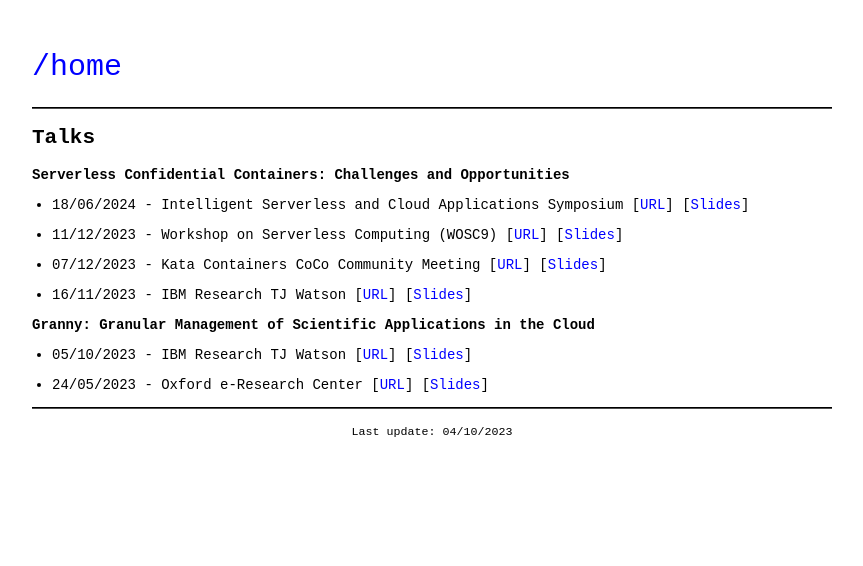
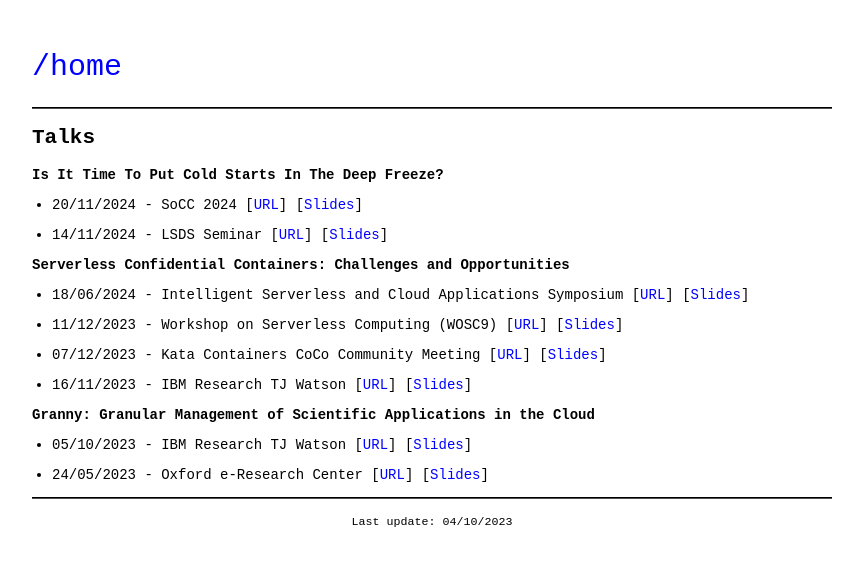
Before and after one commit to csegarragonz/csg-web, a Jekyll site: the page built from pages/talks.md, in a window 1280 px wide. Shown: the top 566 px of the page, without its empty margins (208-1071 px from the left). Built offline with Jekyll 4.4.1, drawn with Linux system fonts in a browser that asks for light colours; our own code applies the rules of GitHub Pages for plain Markdown files.

Commit message:
socc: add talk slides

```diff
--- a/_config.yml
+++ b/_config.yml
@@ -204,6 +204,16 @@ Kollaps is fully decentralized, agnostic of the application language and transpo
 
 # Talks slides must be the name of the pdf under `./assets/talks`
 talks:
+  - project: "Is It Time To Put Cold Starts In The Deep Freeze?"
+    talks:
+      - date: "20/11/2024"
+        venue: "SoCC 2024"
+        url: "https://acmsocc.org/2024/schedule.html"
+        slides: "DFaaS_SoCC2024.pdf"
+      - date: "14/11/2024"
+        venue: "LSDS Seminar"
+        url: "https://lsds.doc.ic.ac.uk/seminars"
+        slides: "DFaaS_SoCC2024.pdf"
   - project: "Serverless Confidential Containers: Challenges and Opportunities"
     talks:
       - date: "18/06/2024"
```
Also changed, not shown: 1 other file.
